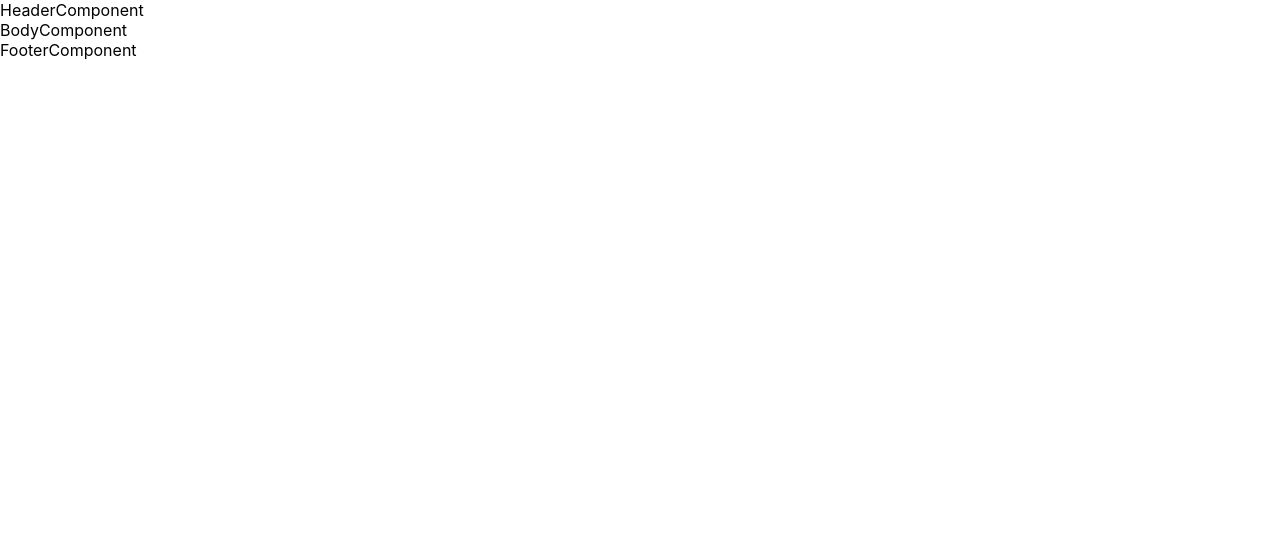
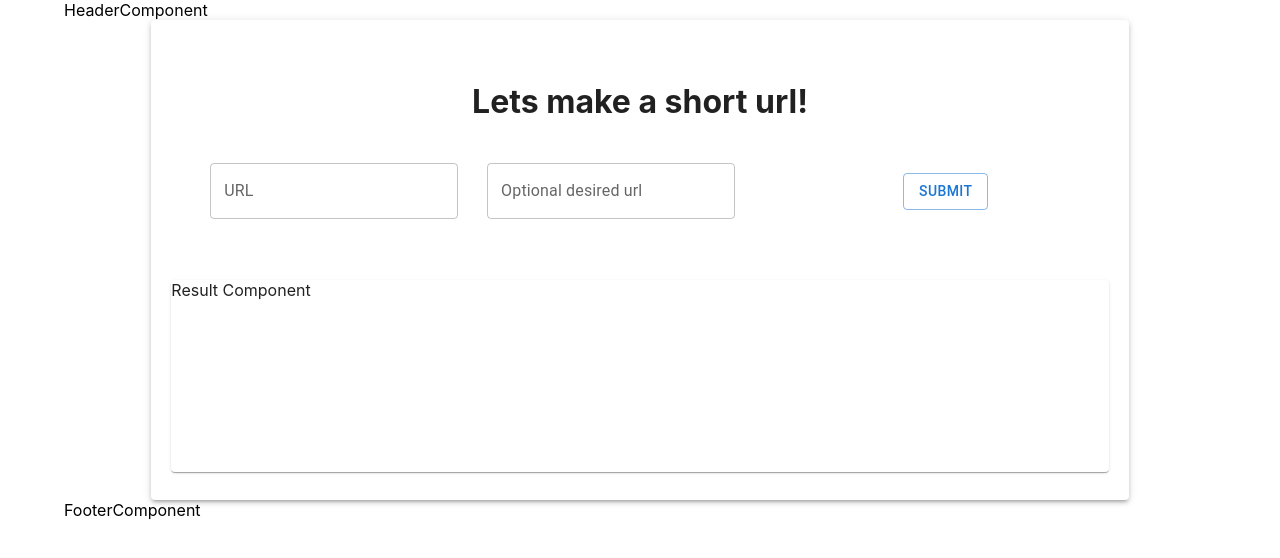
Before and after one commit to jraynovic/url-shortner, a React (Create React App) app in the folder client/: page / in a window 1280 px wide. Shown: the top 558 px of the page. Built offline with nearby package versions, Linux system fonts and the light colour scheme.

Commit message:
build: functions for state and submission

```diff
--- a/client/src/App.js
+++ b/client/src/App.js
@@ -1,10 +1,28 @@
 import MainComponent from "./components/MainComponent";
+import {ApolloClient, InMemoryCache, ApolloProvider, HttpLink, from} from '@apollo/client'
+import { onError } from '@apollo/client/link/error'
+
+const errorLink = onError(({graphqlErrors, networkError})=>{
+  if(graphqlErrors){
+    graphqlErrors.map(({message, location})=> console.log(alert(`Graphql error ${message} \n Location: ${location}`)))
+  }
+})
+
+const link = from([
+  errorLink,
+  new HttpLink({uri:'http://localhost:5001/graphql'})
+])
+
+const client = new ApolloClient({
+  cache: new InMemoryCache,
+  link
+})
 
 function App() {
   return (
-    <div>
+    <ApolloProvider client={client}>
       <MainComponent/>
-    </div>
+    </ApolloProvider>
   );
 }
 
--- a/client/src/components/BodyComponent.js
+++ b/client/src/components/BodyComponent.js
@@ -1,9 +1,56 @@
-import React from 'react'
+import React, { useState } from "react";
+import { Grid, Paper, TextField, Button } from "@mui/material";
+import ResultComponent from "./ResultComponent";
 
 const BodyComponent = () => {
+  const [url, setUrl] = useState("");
+  const [slug, setSlug] = useState("");
+  const [inputError, setInputError] = useState('')
+
+  const submitHandler = () => {
+      if(url){
+        setInputError('')
+        console.log(`Submitted with URL:${url} Slug:${slug}`);
+      }else{
+          setInputError('Please enter a valid URL')
+      }
+  };
+
   return (
-    <div>BodyComponent</div>
-  )
-}
+    <div style={{ display: "flex", justifyContent: "center" }}>
+      <Grid xs={12} md={8}>
+        <div>
+          <Paper style={{ height: "60vh" }} elevation={3}>
+            <Grid
+              container
+              style={{
+                height: "50%",
+                padding: 30,
+                textAlign: "center",
+                alignItems: "center",
+              }}
+            >
+              <Grid xs={12}>
+                <h1>Lets make a short url!</h1>
+              </Grid>
+              <Grid item xs={12} md={4}>
+                <TextField  error={inputError} variant="outlined" label="URL" onChange={(e)=>setUrl(e.target.value)}/>
+              </Grid>
+              <Grid item xs={12} md={4} style={{ textAlign: "left" }}>
+                <TextField variant="outlined" label="Optional desired url" onChange={(e)=>setSlug(e.target.value)}/>
+              </Grid>
+              <Grid item xs={12} md={4}>
+                <Button variant="outlined" onClick={()=>submitHandler()}>Submit</Button>
+              </Grid>
+            </Grid>
+            <Paper style={{ height: "40%", margin: 20 }}>
+              <ResultComponent inputError={inputError} />
+            </Paper>
+          </Paper>
+        </div>
+      </Grid>
+    </div>
+  );
+};
 
-export default BodyComponent
+export default BodyComponent;
--- a/client/src/components/MainComponent.js
+++ b/client/src/components/MainComponent.js
@@ -1,15 +1,23 @@
 import React from 'react'
+import { Container, Grid } from '@mui/material'
 import HeaderComponent from './HeaderComponent'
 import BodyComponent from './BodyComponent'
 import FooterComponent from './FooterComponent'
+
 const MainComponent = () => {
   return (
-    <div>
-        <HeaderComponent/>
-        <BodyComponent/>
-        <FooterComponent/>
-    </div>
-  )
-}
+    <Container fluid>
+      <Grid item xs={12}>
+        <HeaderComponent />
+      </Grid>
+      <Grid item xs={12}>
+        <BodyComponent />
+      </Grid>
+      <Grid item xs={12}>
+        <FooterComponent />
+      </Grid>
+    </Container>
+  );
+};
 
 export default MainComponent
--- /dev/null
+++ b/client/src/components/ResultComponent.js
@@ -0,0 +1,13 @@
+import React from "react";
+
+const ResultComponent = (props) => {
+  if (props.inputError) {
+    return <div>{props.inputError}</div>;
+  }
+  return(
+      <div>
+          Result Component
+      </div>
+  )
+};
+export default ResultComponent;
```
Also changed, not shown: client/src/GraphQL/Mutations.js (added), client/src/GraphQL/Queries.js (added), 1 other file (tests, documents, lock files or other folders).
